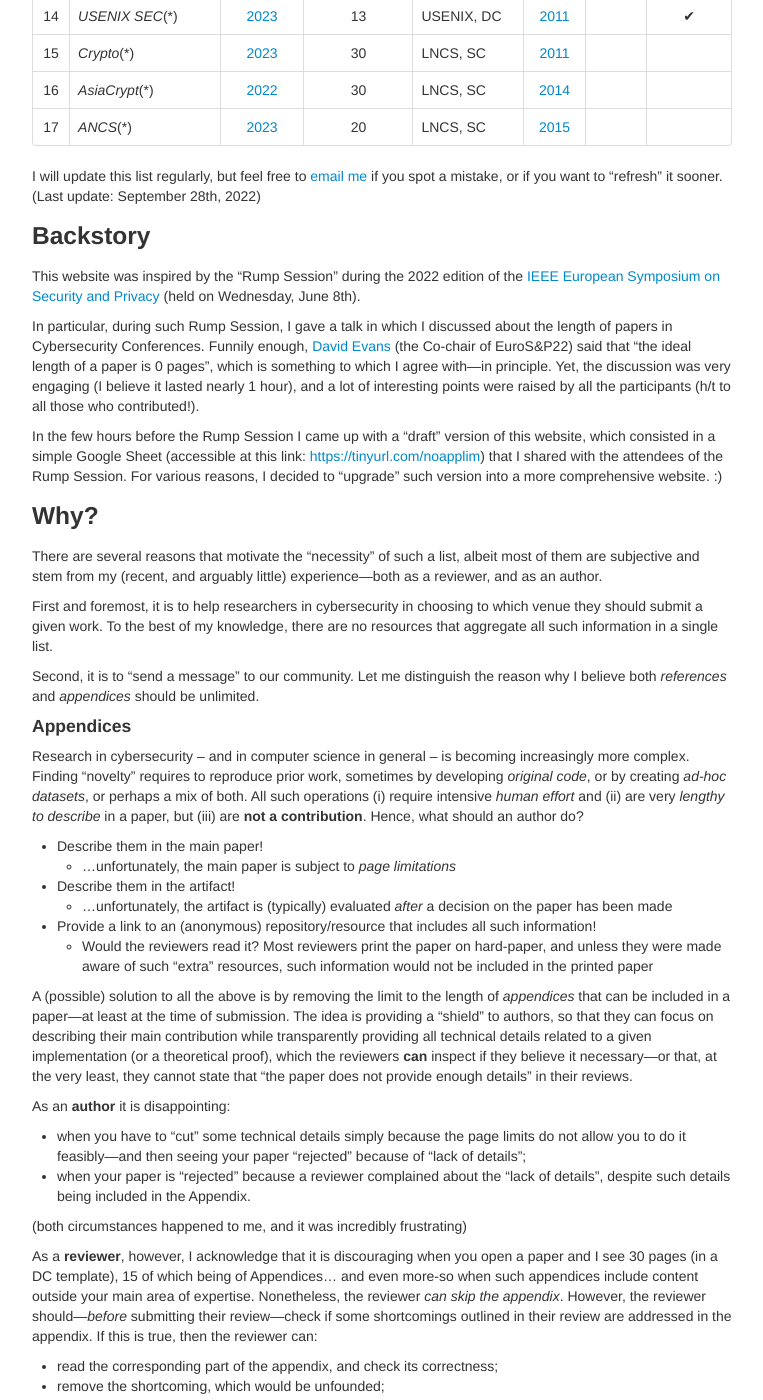
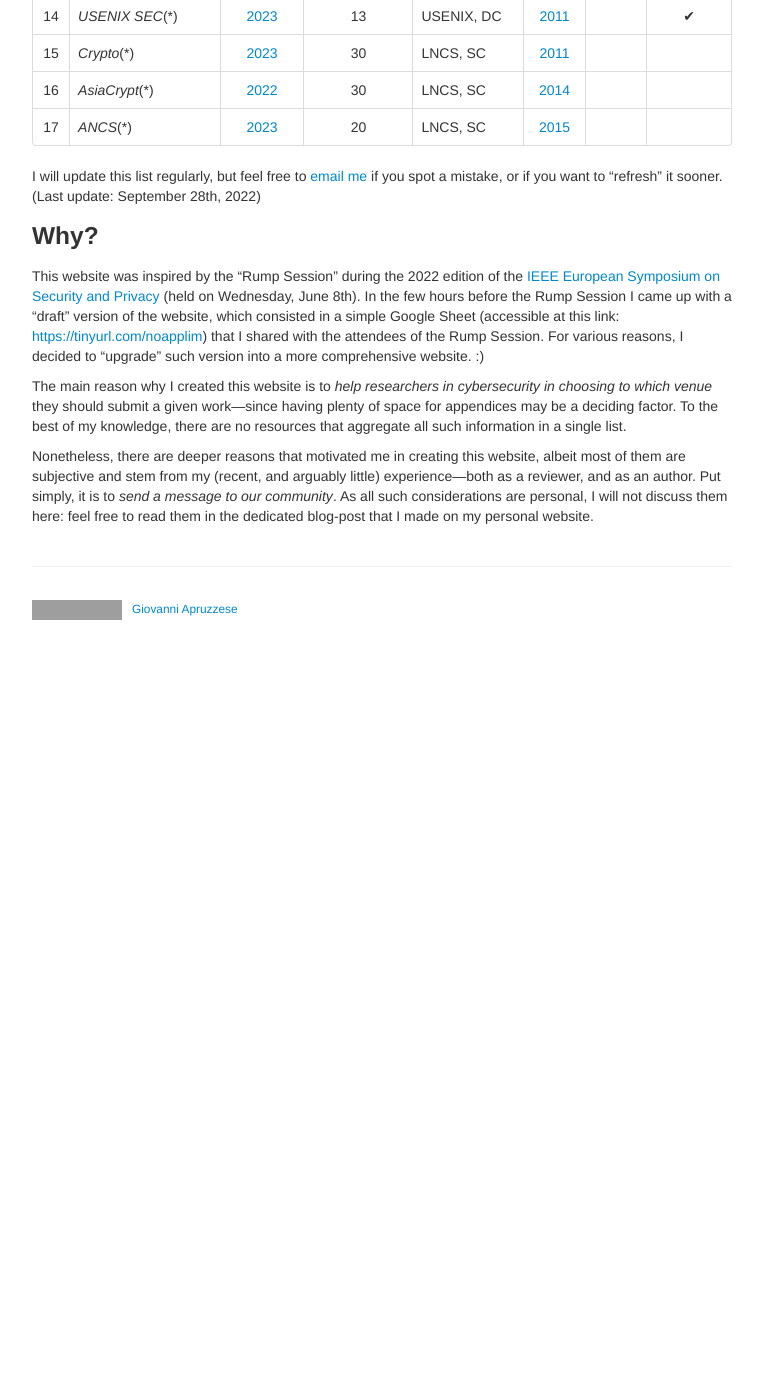
Before and after one commit to secnopagelim/secnopagelim.github.io, a Jekyll site: the page built from index.md, in a window 1280 px wide and 1400 px high, scrolled down 1153 px. Shown: the whole window, without its empty margins (258-1021 px from the left). Built offline with Jekyll 4.4.1, drawn with Linux system fonts in a browser that asks for light colours; after the commit the page ends 1783 px from its top, so only the background shows below that; some of the changed text lies outside the part shown; grey boxes are pictures that could not be loaded.

Commit message:
motivation

```diff
--- a/index.md
+++ b/index.md
@@ -48,58 +48,11 @@ For each conference that has "unlimited" pages, the table also reports: the link
 
 I will update this list regularly, but feel free to [email me](mailto:giovanni.apruzzese@uni.li) if you spot a mistake, or if you want to "refresh" it sooner. (Last update: September 28th, 2022)
 
-### Backstory
-
-This website was inspired by the "Rump Session" during the 2022 edition of the [IEEE European Symposium on Security and Privacy](https://www.ieee-security.org/TC/EuroSP2022/program.html) (held on Wednesday, June 8th).
-
-In particular, during such Rump Session, I gave a talk in which I discussed about the length of papers in Cybersecurity Conferences. Funnily enough, [David Evans](https://www.cs.virginia.edu/~evans/) (the Co-chair of EuroS&P22) said that "the ideal length of a paper is 0 pages", which is something to which I agree with---in principle. Yet, the discussion was very engaging (I believe it lasted nearly 1 hour), and a lot of interesting points were raised by all the participants (h/t to all those who contributed!).
-
-In the few hours before the Rump Session I came up with a "draft" version of this website, which consisted in a simple Google Sheet (accessible at this link: [https://tinyurl.com/noapplim](https://tinyurl.com/noapplim)) that I shared with the attendees of the Rump Session. For various reasons, I decided to "upgrade" such version into a more comprehensive website. :)
 
 ### Why?
-There are several reasons that motivate the "necessity" of such a list, albeit most of them are subjective and stem from my (recent, and arguably little) experience---both as a reviewer, and as an author.
+This website was inspired by the "Rump Session" during the 2022 edition of the [IEEE European Symposium on Security and Privacy](https://www.ieee-security.org/TC/EuroSP2022/program.html) (held on Wednesday, June 8th). In the few hours before the Rump Session I came up with a "draft" version of the website, which consisted in a simple Google Sheet (accessible at this link: [https://tinyurl.com/noapplim](https://tinyurl.com/noapplim)) that I shared with the attendees of the Rump Session. For various reasons, I decided to "upgrade" such version into a more comprehensive website. :)
 
-First and foremost, it is to help researchers in cybersecurity in choosing to which venue they should submit a given work. To the best of my knowledge, there are no resources that aggregate all such information in a single list.
+The main reason why I created this website is to _help researchers in cybersecurity in choosing to which venue_ they should submit a given work---since having plenty of space for appendices may be a deciding factor. To the best of my knowledge, there are no resources that aggregate all such information in a single list.
 
-Second, it is to "send a message" to our community. Let me distinguish the reason why I believe both _references_ and _appendices_ should be unlimited.
-
-#### Appendices
-Research in cybersecurity -- and in computer science in general -- is becoming increasingly more complex. Finding "novelty" requires to reproduce prior work, sometimes by developing _original code_, or by creating _ad-hoc datasets_, or perhaps a mix of both. All such operations (i) require intensive _human effort_ and (ii) are very _lengthy to describe_ in a paper, but (iii) are **not a contribution**. Hence, what should an author do?
-
-* Describe them in the main paper!
-  * ...unfortunately, the main paper is subject to _page limitations_
-* Describe them in the artifact!
-  * ...unfortunately, the artifact is (typically) evaluated _after_ a decision on the paper has been made
-* Provide a link to an (anonymous) repository/resource that includes all such information!
-  *  Would the reviewers read it? Most reviewers print the paper on hard-paper, and unless they were made aware of such "extra" resources, such information would not be included in the printed paper
-
-A (possible) solution to all the above is by removing the limit to the length of _appendices_ that can be included in a paper---at least at the time of submission. The idea is providing a "shield" to authors, so that they can focus on describing their main contribution while transparently providing all technical details related to a given implementation (or a theoretical proof), which the reviewers **can** inspect if they believe it necessary---or that, at the very least, they cannot state that "the paper does not provide enough details" in their reviews.
-
-As an **author** it is disappointing:
-* when you have to "cut" some technical details simply because the page limits do not allow you to do it feasibly---and then seeing your paper "rejected" because of "lack of details";
-* when your paper is "rejected" because a reviewer complained about the "lack of details", despite such details being included in the Appendix.
-
-(both circumstances happened to me, and it was incredibly frustrating)
-
-As a **reviewer**, however, I acknowledge that it is discouraging when you open a paper and I see 30 pages (in a DC template), 15 of which being of Appendices... and even more-so when such appendices include content outside your main area of expertise.
-Nonetheless, the reviewer _can skip the appendix_. However, the reviewer should---_before_ submitting their review---check if some shortcomings outlined in their review are addressed in the appendix. If this is true, then the reviewer can:
-* read the corresponding part of the appendix, and check its correctness;
-* remove the shortcoming, which would be unfounded;
-* fairly state that the shortcoming may be unfounded by admitting that it may have been discussed in the Appendix, which the reviewer did not fully read---either for lack of time, or domain expertise.
-
-(I always do this when I review a paper)
-
-#### References
-
-The amount of papers that are accepted every day is constantly increasing (see [here](http://jianying.space/conference-ranking.html) for some trends). For instance, the amount of papers accepted at IEEE S&P was 147 in 2022, 55 in 2015, and 17 in 2005.
-Such abundance implicitly leads to _more related work_, which should be discussed---and cited---in any given paper. And such citations "take space".
-
-As an **author**, it is discouraging when a reviewer criticizes the lack of "crucial references" when you were fully aware of their relevance, but which you did not include because you did not have the space for them. (on a personal note, I do not understand why some venues accept SoK papers, but impose limits on the length of references.)
-
-As a **reviewer**, it may appear daunting to look at a paper and see hundreds of references. However --- personally --- I believe that this is a "fake" issue: a reviewer should not look at the references, but at the main text. Then, on the basis of where (and how) such references are used in the text, a comment can be made.
-
-#### Takeaway
-
-Simply put, I believe that there is much to gain by having more venues to accept papers with "unlimited" references and appendices. I acknowledge that some venues may have constraints due to their editorial proceedings: in these cases, however, it is still possible to impose a constraint only for the final version of the paper (this is what is done, e.g., by USENIX Security).
-
-Bottom line: the purpose is to improve the _peer-review_. This solution is obviously not perfect, but (IMHO) it is a step towards a more constructive and fair peer-review process.
+Nonetheless, there are deeper reasons that motivated me in creating this website, albeit most of them are subjective and stem from my (recent, and arguably little) experience---both as a reviewer, and as an author. Put simply, it is to _send a message to our community_.
+As all such considerations are personal, I will not discuss them here: feel free to read them in the dedicated blog-post that I made on my personal website.
```
